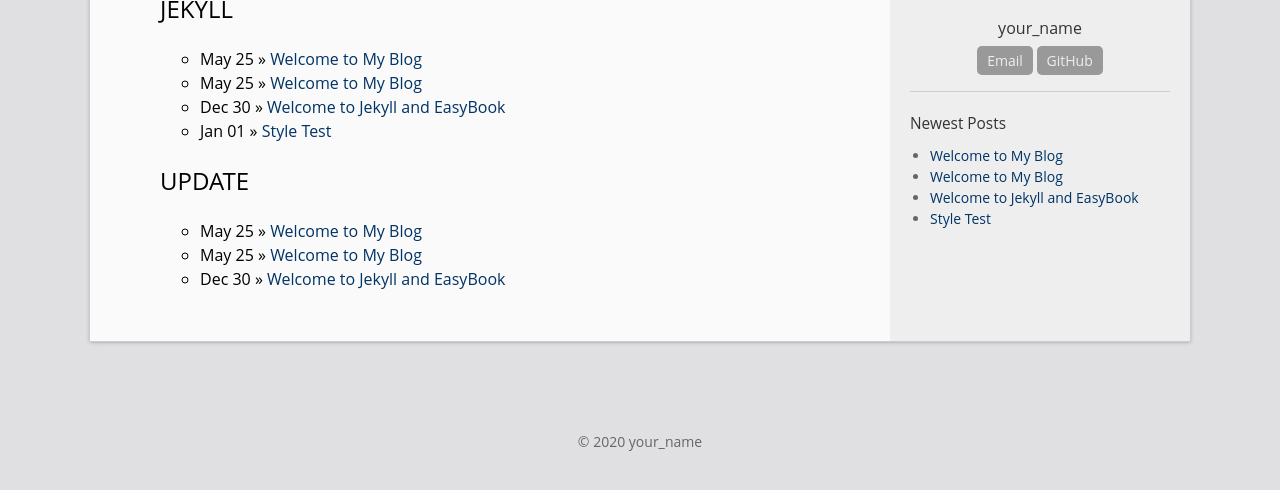
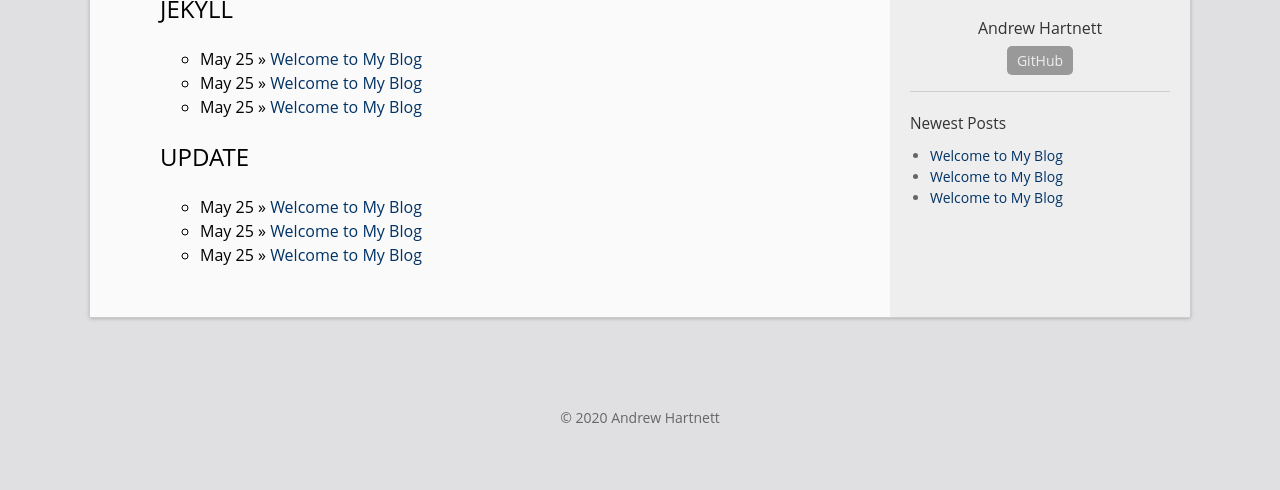
Before and after one commit to andrewH01/andrewH01.github.io, a Jekyll site: the page built from category.html, in a window 1280 px wide, cut to the strip 261-751 px from the top of the page. Built offline with Jekyll 4.4.1, drawn with Linux system fonts in a browser that asks for light colours.

Commit message:
Formatted posts for weeks 0-2, deleted sample posts

```diff
--- a/_config.yml
+++ b/_config.yml
@@ -7,14 +7,14 @@
   Andrew Hartnett's blog. Contains weekly updates on Summer 2020 research.
 
 # Your information
-email: your_email@example.com
-author: your_name
+email: ahartnett@umass.edu
+author: Andrew Hartnett
 avatar: "//www.gravatar.com/avatar/your_email_md5?d=mm&s=135"
 profile: One sentence introducing yourself.
 #twitter_username: twitter_username
 #github_username:  github_username
 profile_links:
-  Email: "ahartnett@umass.edu"
+# Email: "ahartnett@umass.edu"
   GitHub: "https://github.com/andrewH02"
   # You can add more profile links above, or edit _includes/sidebar.html
 
--- /dev/null
+++ b/_posts/2020-05-22-week-1.markdown
@@ -0,0 +1,6 @@
+---
+layout: post
+title:  "Welcome to My Blog"
+date:   2020-05-25 15:17:52 -0400
+categories: jekyll update
+---
--- /dev/null
+++ b/_posts/2020-05-29-week-2.markdown
@@ -0,0 +1,6 @@
+---
+layout: post
+title:  "Welcome to My Blog"
+date:   2020-05-25 15:17:52 -0400
+categories: jekyll update
+---
```
Also changed, not shown: _drafts/1970-01-01-test.md (renamed from _posts/1970-01-01-test.md), _drafts/2014-12-30-welcome-to-jekyll.markdown (renamed from _posts/2014-12-30-welcome-to-jekyll.markdown), _drafts/2020-05-25-welcome-to-jekyll.markdown (renamed from _posts/2020-05-25-welcome-to-jekyll.markdown), _posts/2020-05-15-week-0.markdown (renamed from _posts/2020-05-29-week-3.markdown).
